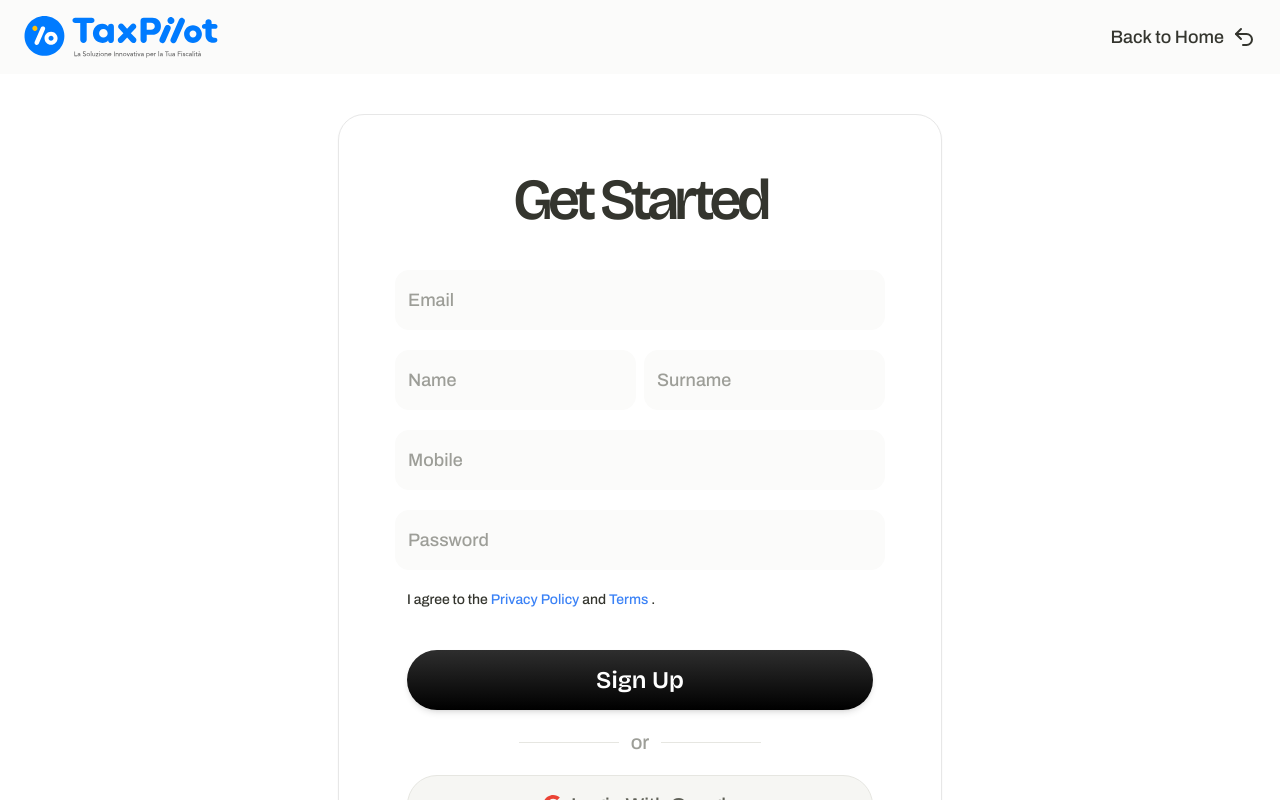
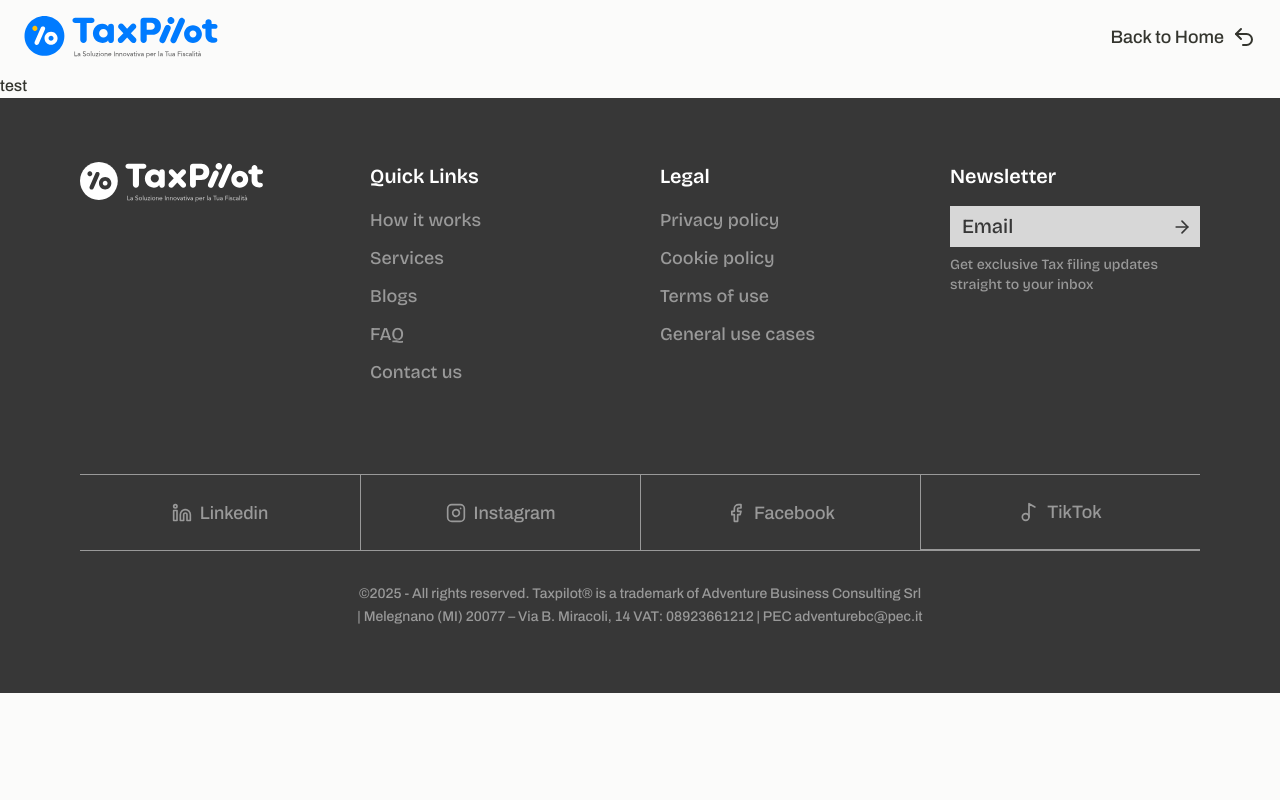
Before and after one commit to arqentech/tax-pilot-1, a React (Vite) app: page /signup in a window 1280 px wide. Shown: the top 800 px of the page. Built offline with nearby package versions, Linux system fonts and the light colour scheme; the HTML template or start-up script is replaced by a standard one.

Commit message:
Test Page

```diff
--- a/src/App.tsx
+++ b/src/App.tsx
@@ -10,6 +10,7 @@ import LoginPage from "./pages/auth/Login";
 import FAQ from "./pages/faq/FAQPage";
 import ContactUs from "./pages/contact/ContactPage";
 import SignUpPage from "./pages/auth/SingnUp";
+import TestPage from "./pages/auth/login/TestPage";
 
 function App() {
   return (
@@ -27,7 +28,7 @@ function App() {
         </Route>
         <Route element={<AuthLayout />}>
           <Route path="/login" element={<LoginPage />} />
-          <Route path="/signup" element={<SignUpPage />} />
+          <Route path="/signup" element={< TestPage/>} />
         </Route>
       </Routes>
     </Router>
--- /dev/null
+++ b/src/pages/auth/login/TestPage.tsx
@@ -0,0 +1,9 @@
+import React from 'react'
+
+function TestPage() {
+  return (
+    <div>test</div>
+  )
+}
+
+export default TestPage
```
